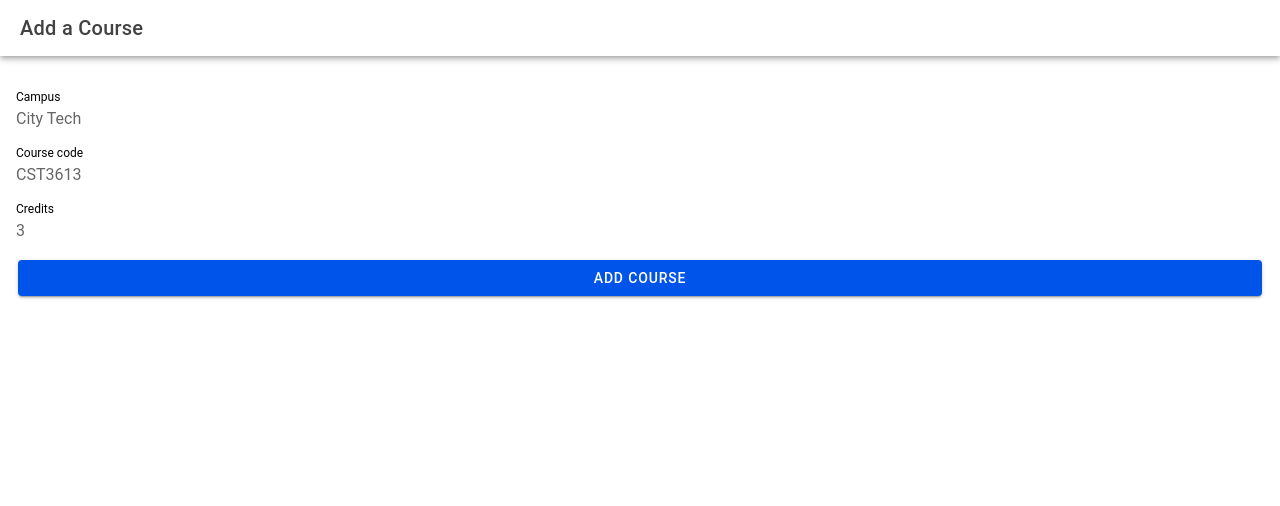
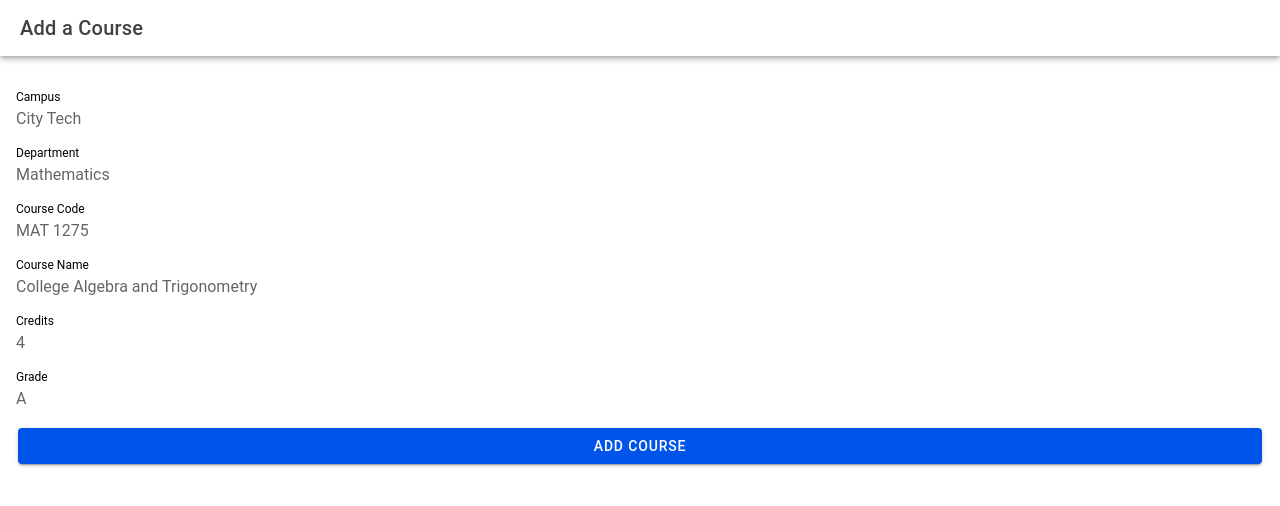
Before and after one commit to Hamza-C0DES/CUNY-Compass, a React (Vite) app in the folder client/: page /courses in a window 1280 px wide. Shown: the top 506 px of the page. Built offline with nearby package versions, Linux system fonts and the light colour scheme; no server answers.

Commit message:
Feat: Added Input Fields for Each Column Name in the Course Table

```diff
--- a/client/src/pages/courses/Courses.tsx
+++ b/client/src/pages/courses/Courses.tsx
@@ -20,8 +20,12 @@ export default function Courses() {
   // One piece of state per input. Three fields, three useState calls.
   // The <IonInput> shows `value`, and every keystroke calls the setter.
   const [campus, setCampus] = useState('');
+  const [department, setDepartment] = useState('');
   const [courseCode, setCourseCode] = useState('');
+  const [courseName, setCourseName] = useState('');
   const [credits, setCredits] = useState('');
+  const [grade, setGrade] = useState('');
+
 
   // Two message slots so the user always knows what happened.
   const [error, setError] = useState('');
@@ -50,7 +54,6 @@ export default function Courses() {
     }
 
     setSending(true);
-    alert(3);
     try {
       const res = await fetch(`${API}/api/courses`, {
         method: 'POST',
@@ -116,20 +119,48 @@ export default function Courses() {
           />
 
           <IonInput
-            label="Course code"
+            label="Department"
             labelPlacement="stacked"
-            placeholder="CST3613"
+            placeholder="Mathematics"
+            value={department}
+            // onIonInput + e.detail.value is the Ionic pattern.
+            // e.target.value is the one that freezes the field.
+            onIonInput={(e) => setDepartment(e.detail.value ?? '')}
+          />
+
+          <IonInput
+            label="Course Code"
+            labelPlacement="stacked"
+            placeholder="MAT 1275"
             value={courseCode}
             onIonInput={(e) => setCourseCode(e.detail.value ?? '')}
+          />
+
+          <IonInput
+            label="Course Name"
+            labelPlacement="stacked"
+            placeholder="College Algebra and Trigonometry"
+            value={courseName}
+            // onIonInput + e.detail.value is the Ionic pattern.
+            // e.target.value is the one that freezes the field.
+            onIonInput={(e) => setCourseName(e.detail.value ?? '')}
           />
 
           <IonInput
             label="Credits"
             labelPlacement="stacked"
             type="number"
-            placeholder="3"
+            placeholder="4"
             value={credits}
             onIonInput={(e) => setCredits(e.detail.value ?? '')}
+          />
+
+          <IonInput
+            label="Grade"
+            labelPlacement="stacked"
+            placeholder="A"
+            value={grade}
+            onIonInput={(e) => setGrade(e.detail.value ?? '')}
           />
         </IonList>
 
```
